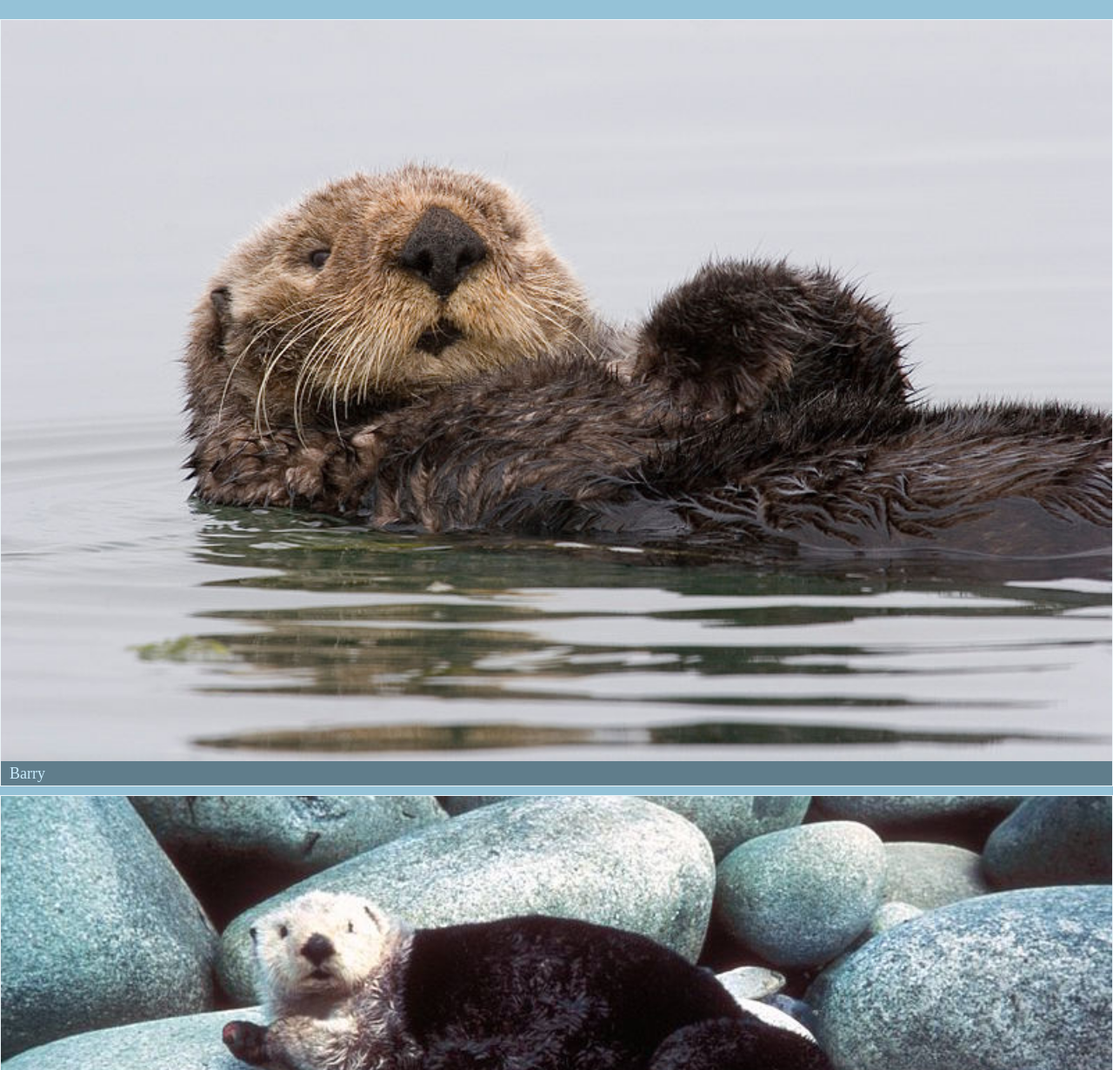
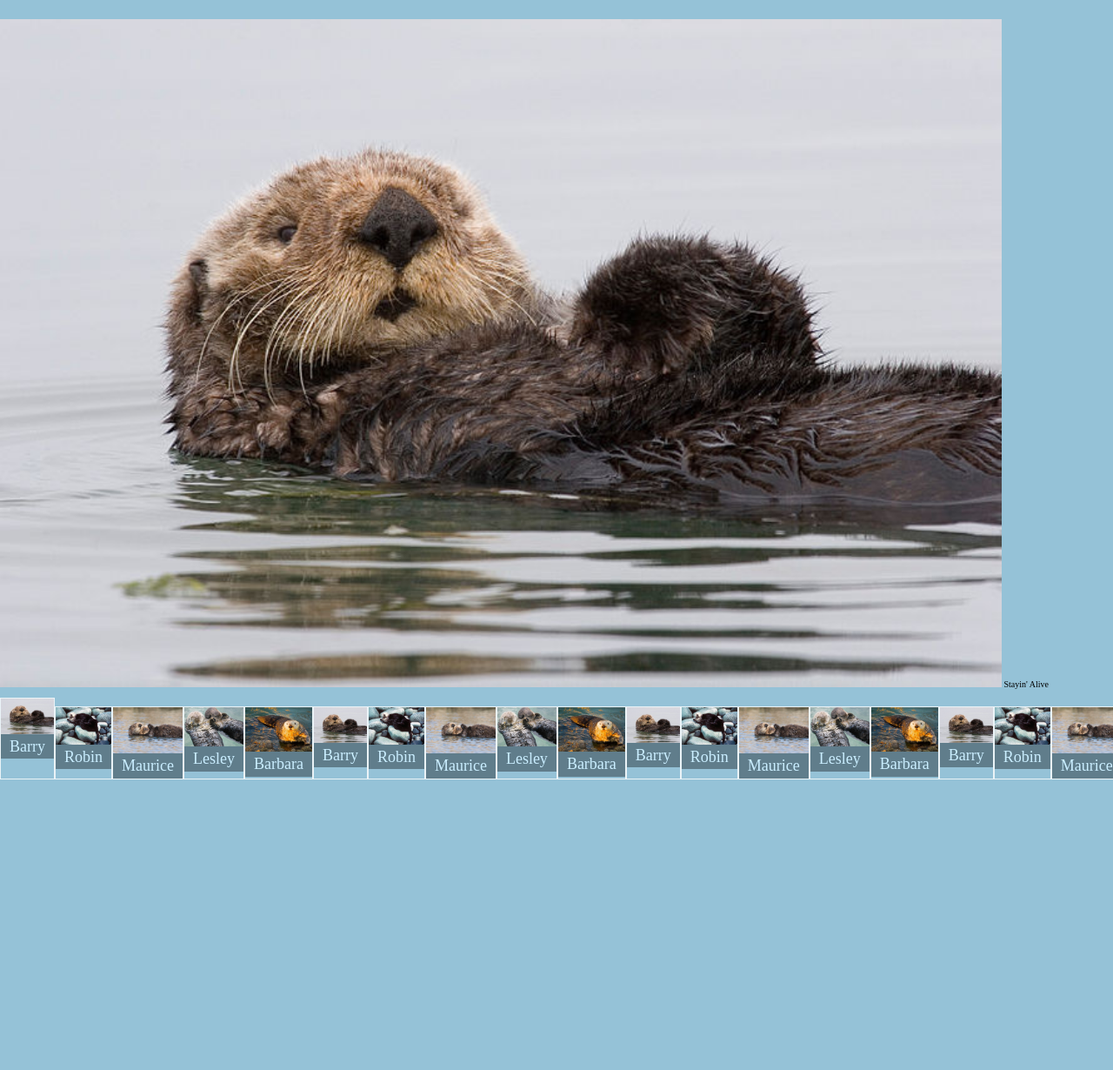
Before and after one commit to kaa-it-learn/ottergram, a plain HTML site: page index.html in a window 1280 px wide. Shown: the part 70-1300 px from the top of the page at 87% size. After the commit the page ends 976 px from the top, so only its background shows below. Drawn offline with nearby package versions, Linux system fonts and the light colour scheme.

Commit message:
flex stage 1

```diff
--- a/index.html
+++ b/index.html
@@ -1,5 +1,6 @@
 <!DOCTYPE html>
 <html lang="en">
+
 <head>
     <meta charset="UTF-8">
     <meta name="viewport" content="width=device-width, initial-scale=1.0">
@@ -9,10 +10,12 @@
     <link rel="icon" type="image/png" sizes="32x32" href="favicon-32x32.png">
     <link rel="stylesheet" href="stylesheets/styles.css">
 </head>
+
 <body>
-    <header>
+    <header class="main-header">
         <h1 class="logo-text">ottergram</h1>
     </header>
+    <main class="main-content">
         <ul class="thumbnail-list">
             <li class="thumbnail-item">
                 <a href="#">
@@ -44,6 +47,103 @@
                     <span class="thumbnail-title">Barbara</span>
                 </a>
             </li>
+            <li class="thumbnail-item">
+                <a href="#">
+                    <img class="thumbnail-image" src="img/otter1.jpg" alt="Barry the Otter">
+                    <span class="thumbnail-title">Barry</span>
+                </a>
+            </li>
+            <li class="thumbnail-item">
+                <a href="#">
+                    <img class="thumbnail-image" src="img/otter2.jpg" alt="Robin the Otter">
+                    <span class="thumbnail-title">Robin</span>
+                </a>
+            </li>
+            <li class="thumbnail-item">
+                <a href="#">
+                    <img class="thumbnail-image" src="img/otter3.jpg" alt="Maurice the Otter">
+                    <span class="thumbnail-title">Maurice</span>
+                </a>
+            </li>
+            <li class="thumbnail-item">
+                <a href="#">
+                    <img class="thumbnail-image" src="img/otter4.jpg" alt="Lesley the Otter">
+                    <span class="thumbnail-title">Lesley</span>
+                </a>
+            </li>
+            <li class="thumbnail-item">
+                <a href="#">
+                    <img class="thumbnail-image" src="img/otter5.jpg" alt="Barbara the Otter">
+                    <span class="thumbnail-title">Barbara</span>
+                </a>
+            </li>
+            <li class="thumbnail-item">
+                <a href="#">
+                    <img class="thumbnail-image" src="img/otter1.jpg" alt="Barry the Otter">
+                    <span class="thumbnail-title">Barry</span>
+                </a>
+            </li>
+            <li class="thumbnail-item">
+                <a href="#">
+                    <img class="thumbnail-image" src="img/otter2.jpg" alt="Robin the Otter">
+                    <span class="thumbnail-title">Robin</span>
+                </a>
+            </li>
+            <li class="thumbnail-item">
+                <a href="#">
+                    <img class="thumbnail-image" src="img/otter3.jpg" alt="Maurice the Otter">
+                    <span class="thumbnail-title">Maurice</span>
+                </a>
+            </li>
+            <li class="thumbnail-item">
+                <a href="#">
+                    <img class="thumbnail-image" src="img/otter4.jpg" alt="Lesley the Otter">
+                    <span class="thumbnail-title">Lesley</span>
+                </a>
+            </li>
+            <li class="thumbnail-item">
+                <a href="#">
+                    <img class="thumbnail-image" src="img/otter5.jpg" alt="Barbara the Otter">
+                    <span class="thumbnail-title">Barbara</span>
+                </a>
+            </li>
+            <li class="thumbnail-item">
+                <a href="#">
+                    <img class="thumbnail-image" src="img/otter1.jpg" alt="Barry the Otter">
+                    <span class="thumbnail-title">Barry</span>
+                </a>
+            </li>
+            <li class="thumbnail-item">
+                <a href="#">
+                    <img class="thumbnail-image" src="img/otter2.jpg" alt="Robin the Otter">
+                    <span class="thumbnail-title">Robin</span>
+                </a>
+            </li>
+            <li class="thumbnail-item">
+                <a href="#">
+                    <img class="thumbnail-image" src="img/otter3.jpg" alt="Maurice the Otter">
+                    <span class="thumbnail-title">Maurice</span>
+                </a>
+            </li>
+            <li class="thumbnail-item">
+                <a href="#">
+                    <img class="thumbnail-image" src="img/otter4.jpg" alt="Lesley the Otter">
+                    <span class="thumbnail-title">Lesley</span>
+                </a>
+            </li>
+            <li class="thumbnail-item">
+                <a href="#">
+                    <img class="thumbnail-image" src="img/otter5.jpg" alt="Barbara the Otter">
+                    <span class="thumbnail-title">Barbara</span>
+                </a>
+            </li>
         </ul>
+
+        <div class="detail-image-container">
+            <img class="detail-image" src="img/otter1.jpg" alt="">
+            <span class="detail-image-title">Stayin' Alive</span>
+        </div>
+    </main>
 </body>
+
 </html>
--- a/stylesheets/styles.css
+++ b/stylesheets/styles.css
@@ -9,13 +9,30 @@
     font-style: normal;
 }
 
+html, body {
+    height: 100%;
+}
+
 body {
+    display: flex;
+    flex-direction: column;
+
     font-size: 10px;
     background: rgb(149, 194, 215)
 }
 
 a {
     text-decoration: none;
+}
+
+.main-header {
+    flex: 0 1 auto;
+}
+
+.main-content {
+    flex: 1 1 auto;
+    display: flex;
+    flex-direction: column;
 }
 
 .logo-text {
@@ -32,14 +49,21 @@ a {
 }
 
 .thumbnail-item {
-    display: block;
+    display: inline-block;
+    width: 120px;
     border: 1px solid rgb(100%, 100%, 100%);
     border: 1px solid rgba(100%, 100%, 100%, 0.8);
 }
 
 .thumbnail-list {
+    flex: 0 1 auto;
+    order: 2;
+    display: flex;
     list-style: none;
     padding: 0;
+
+    white-space: nowrap;
+    overflow-x: auto;
 }
 
 .thumbnail-image {
@@ -57,3 +81,11 @@ a {
 
     font-size: 18px;
 }
+
+.detail-image-container {
+    flex: 1 1 auto;
+}
+
+.detail-image {
+    width: 90%;
+}
```
Lines whose indentation alone changed are shown as unchanged.
